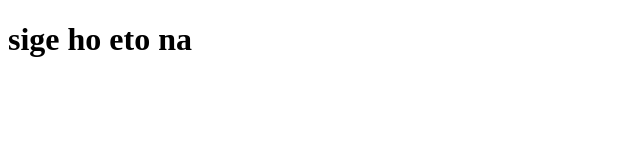
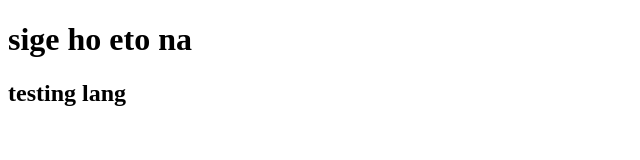
Before and after one commit to edusuuu/fork-mo-ko, a plain HTML site: page index.html in a window 1280 px wide. Shown: the whole page, without its empty margins (0-640 px from the left). Drawn offline with Linux system fonts and the light colour scheme.

Commit message:
para sa achievement

```diff
--- a/index.html
+++ b/index.html
@@ -8,5 +8,6 @@
 </head>
 <body>
   <h1>sige ho eto na</h1>
+  <h2>testing lang</h2>
 </body>
 </html>
```
